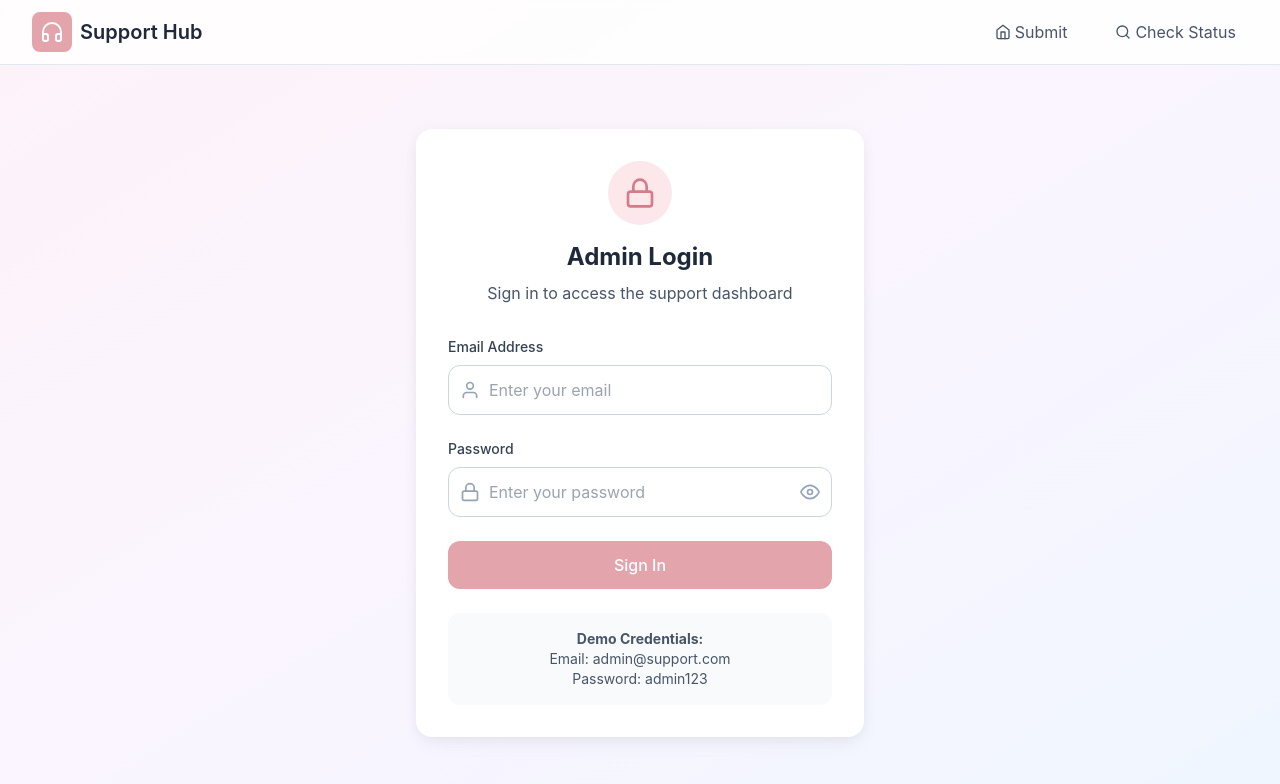
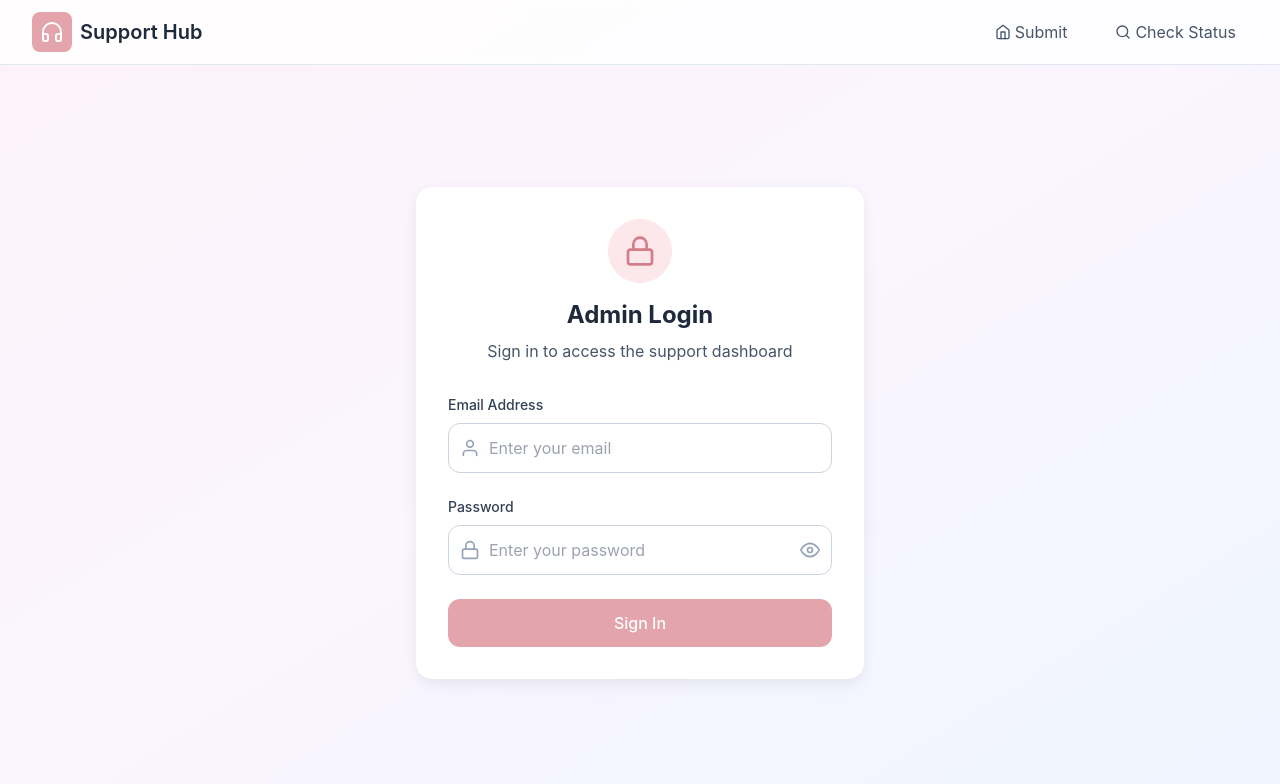
Before and after one commit to ppms-ai/Support-Ticket-System-Design-3271, a React (Vite) app: page /#/admin/login in a window 1280 px wide. Shown: the top 784 px of the page. Built offline with nearby package versions, Linux system fonts and the light colour scheme; no server answers; the database is empty.

Commit message:
Update AdminLogin.jsx

```diff
--- a/src/pages/AdminLogin.jsx
+++ b/src/pages/AdminLogin.jsx
@@ -147,13 +147,6 @@ const AdminLogin = () => {
           </motion.button>
         </form>
 
-        <div className="mt-6 p-4 bg-slate-50 rounded-xl">
-          <p className="text-sm text-slate-600 text-center">
-            <strong>Demo Credentials:</strong><br />
-            Email: admin@support.com<br />
-            Password: admin123
-          </p>
-        </div>
       </motion.div>
     </div>
   );
```
